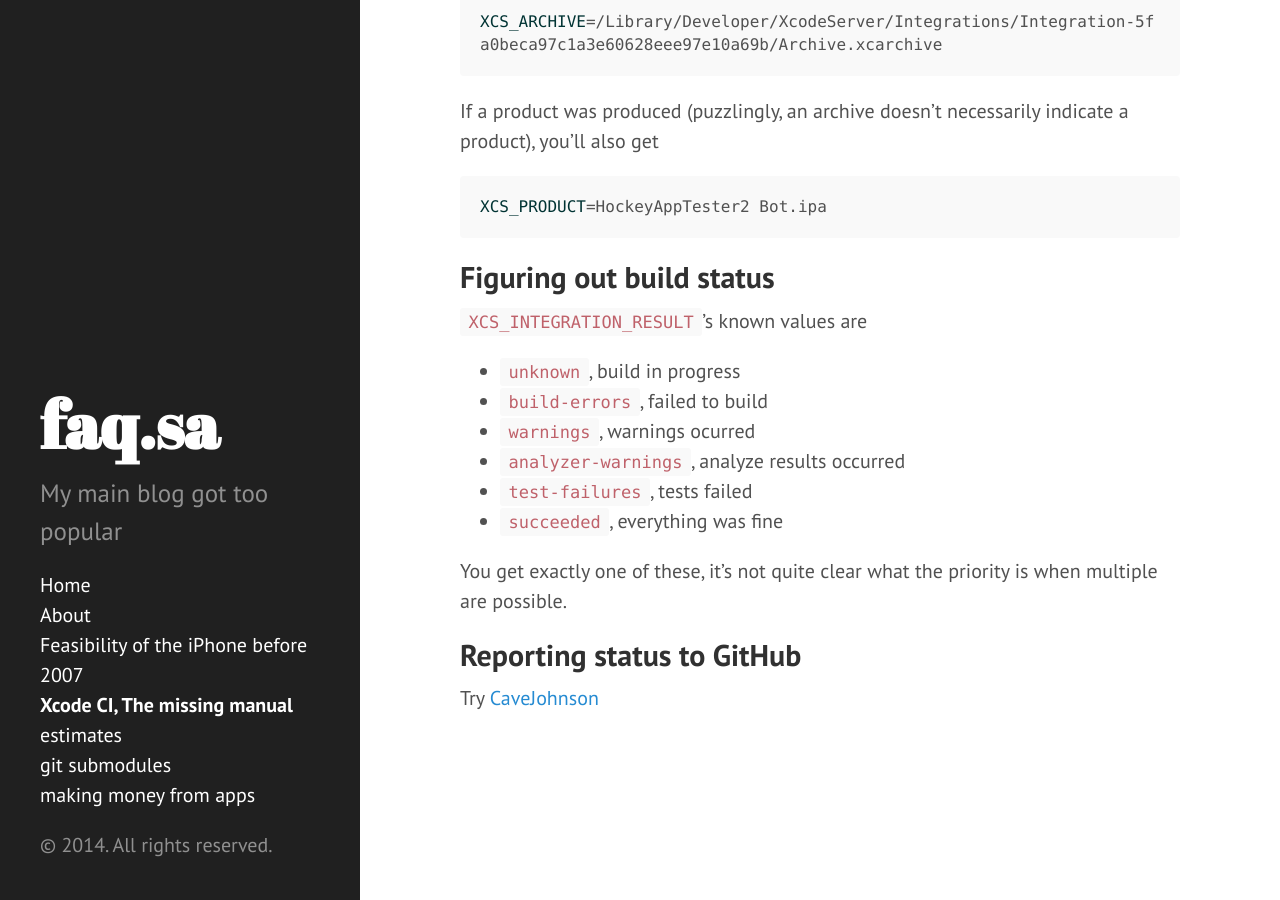
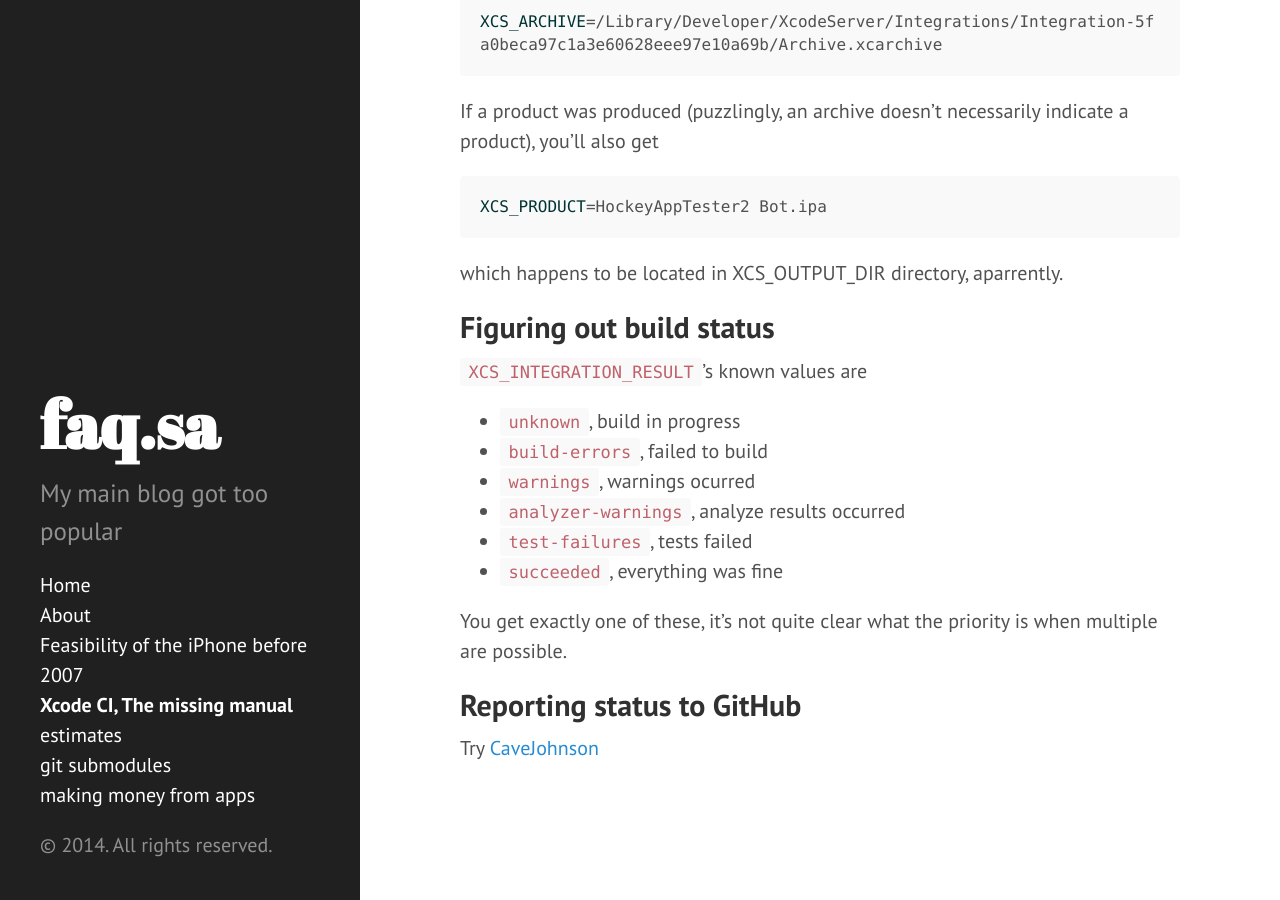
Before and after one commit to drewcrawford/drewcrawford.github.io, a Jekyll site: the page built from xcodeCI/index.md, in a window 1280 px wide and 900 px high, scrolled down 2303 px. Built offline with Jekyll 4.4.1, drawn with Linux system fonts in a browser that asks for light colours; nearby versions of some CDN libraries; Markdown is read by kramdown in place of the engine named in the settings.

Commit message:
xcode CI

````diff
--- a/xcodeCI/index.md
+++ b/xcodeCI/index.md
@@ -90,6 +90,8 @@ If a product was produced (puzzlingly, an archive doesn't necessarily indicate a
 XCS_PRODUCT=HockeyAppTester2 Bot.ipa
 ```
 
+which happens to be located in XCS_OUTPUT_DIR directory, aparrently.
+
 
 ## Figuring out build status
 
````
